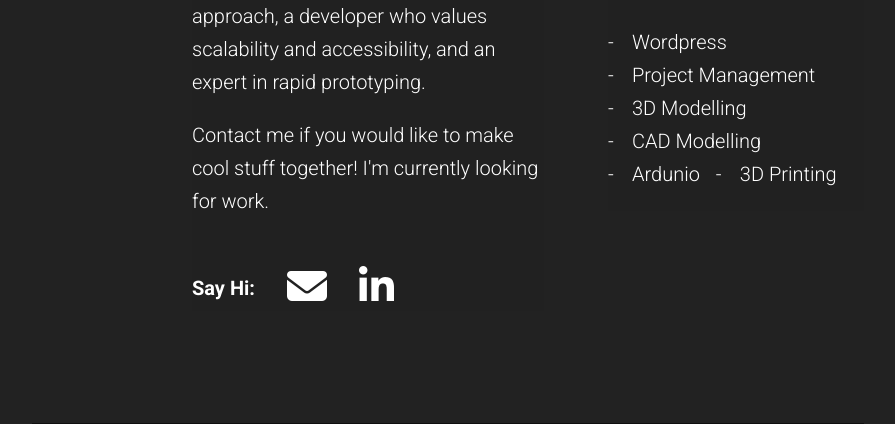
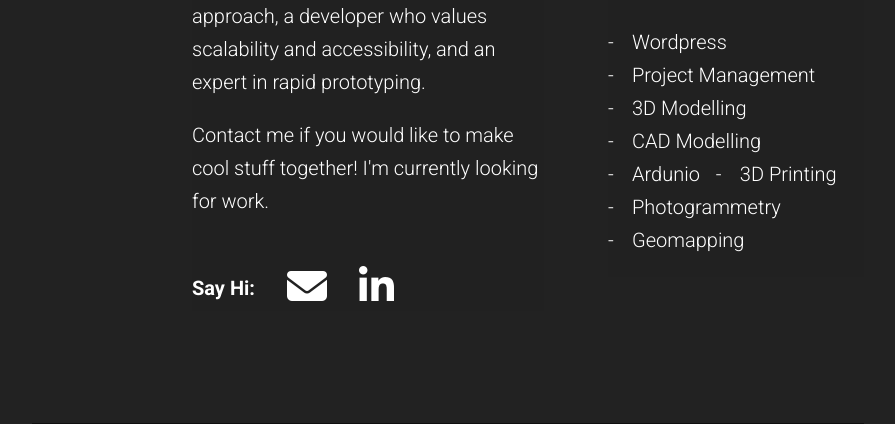
Before and after one commit to Robert01101101/Portfolio-RMichels, a PHP site: page /about.php in a window 1280 px wide. Shown: the part 796-1220 px from the top of the page, without its empty margins (192-1087 px from the left). Run offline with PHP 8.4, Linux system fonts and the light colour scheme; some libraries are stand-ins or nearby versions.

Commit message:
Updated about page

```diff
--- a/about.php
+++ b/about.php
@@ -73,6 +73,8 @@ Partial::build('header', ["about" => TRUE]);
           <li>CAD Modelling</li>
           <li>Ardunio</li>
           <li>3D Printing</li>
+          <li>Photogrammetry</li>
+          <li>Geomapping</li>
         </ul>
       </div>
     </div>
```
